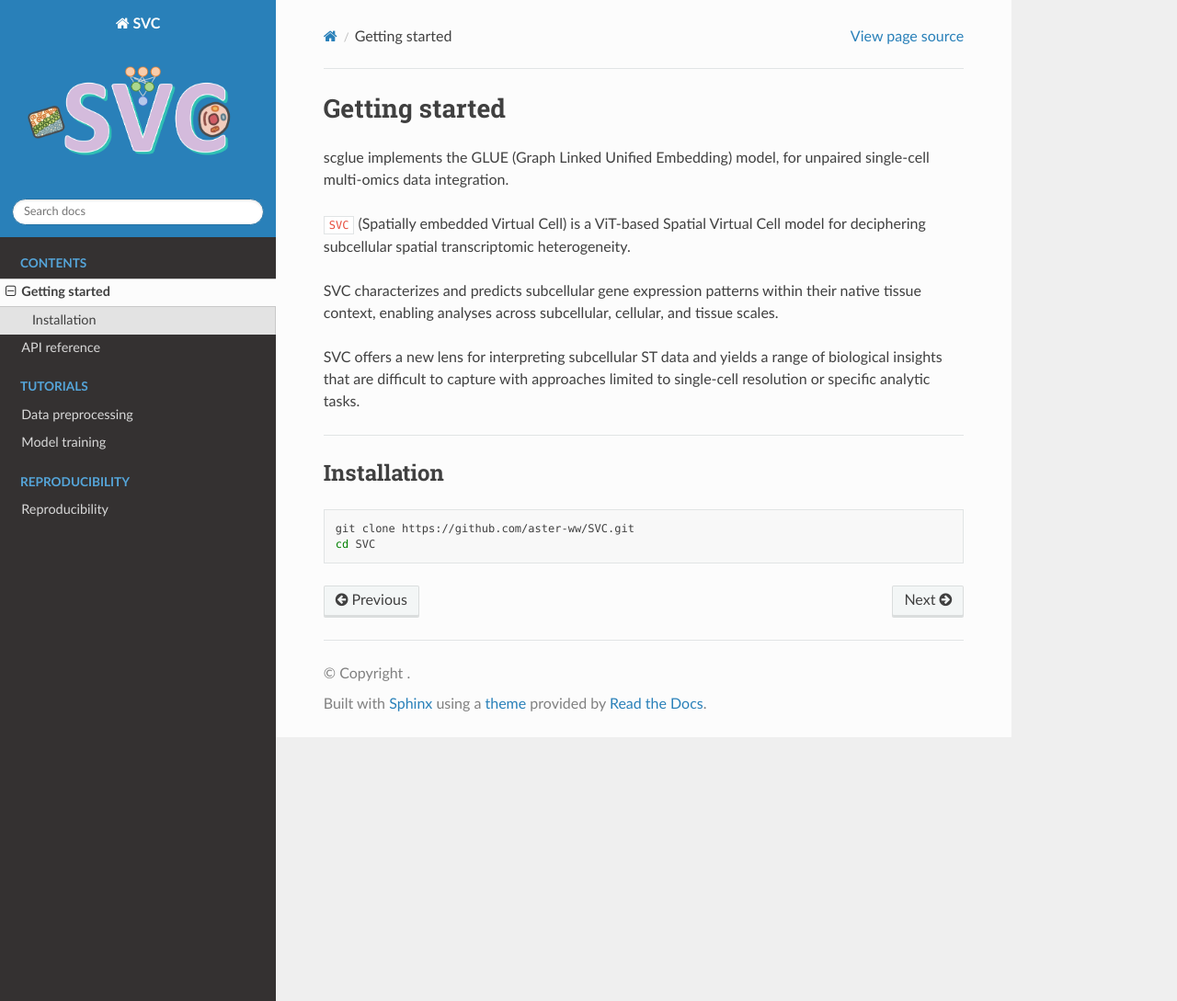
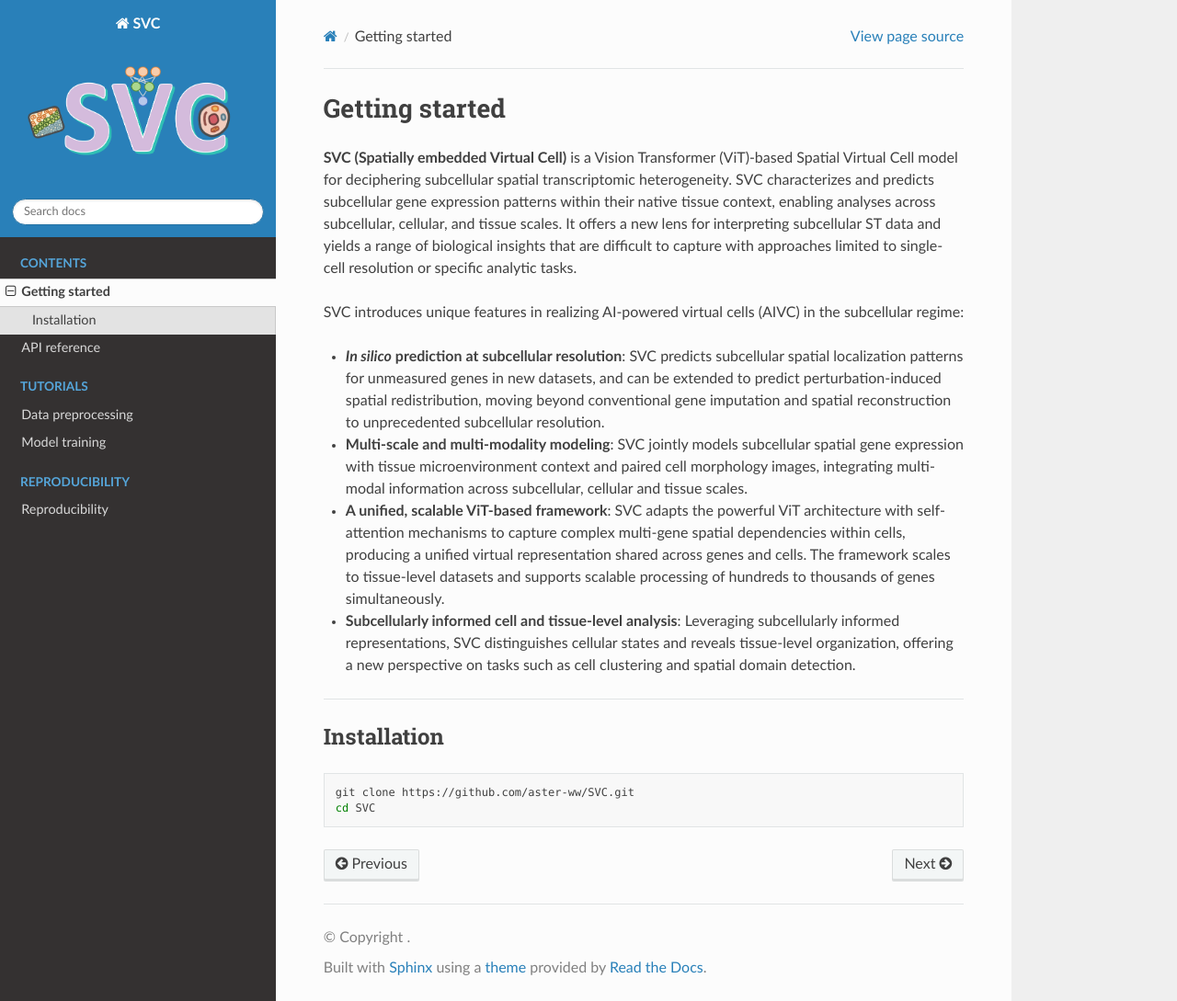
Before and after one commit to aster-ww/SVC, a Sphinx documentation site: the page built from docs/source/getting_started.md, in a window 1280 px wide and 1089 px high. Shown: the whole window at 92% size. Built offline with Sphinx 7.4.7 and the Read the Docs theme 3.1.0, drawn with Linux system fonts in a browser that asks for light colours.

Commit message:
Update getting_started

```diff
--- a/docs/source/getting_started.md
+++ b/docs/source/getting_started.md
@@ -1,11 +1,18 @@
 # Getting started
-scglue implements the GLUE (Graph Linked Unified Embedding) model, for unpaired single-cell multi-omics data integration.
 
-`SVC` (Spatially embedded Virtual Cell) is a ViT-based Spatial Virtual Cell model for deciphering subcellular spatial transcriptomic heterogeneity.
+**SVC (Spatially embedded Virtual Cell)** is a Vision Transformer (ViT)-based Spatial Virtual Cell model for deciphering subcellular spatial transcriptomic heterogeneity.
+SVC characterizes and predicts subcellular gene expression patterns within their native tissue context, enabling analyses across subcellular, cellular, and tissue scales.
+It offers a new lens for interpreting subcellular ST data and yields a range of biological insights that are difficult to capture with approaches limited to single-cell resolution or specific analytic tasks.
 
-SVC characterizes and predicts subcellular gene expression patterns within their native tissue context, enabling analyses across subcellular, cellular, and tissue scales.
+SVC introduces unique features in realizing AI-powered virtual cells (AIVC) in the subcellular regime:
 
-SVC offers a new lens for interpreting subcellular ST data and yields a range of biological insights that are difficult to capture with approaches limited to single-cell resolution or specific analytic tasks.
+- ***In silico* prediction at subcellular resolution**: SVC predicts subcellular spatial localization patterns for unmeasured genes in new datasets, and can be extended to predict perturbation-induced spatial redistribution, moving beyond conventional gene imputation and spatial reconstruction to unprecedented subcellular resolution.
+
+- **Multi-scale and multi-modality modeling**: SVC jointly models subcellular spatial gene expression with tissue microenvironment context and paired cell morphology images, integrating multi-modal information across subcellular, cellular and tissue scales.
+
+- **A unified, scalable ViT-based framework**: SVC adapts the powerful ViT architecture with self-attention mechanisms to capture complex multi-gene spatial dependencies within cells, producing a unified virtual representation shared across genes and cells. The framework scales to tissue-level datasets and supports scalable processing of hundreds to thousands of genes simultaneously.
+
+- **Subcellularly informed cell and tissue-level analysis**: Leveraging subcellularly informed representations, SVC distinguishes cellular states and reveals tissue-level organization, offering a new perspective on tasks such as cell clustering and spatial domain detection.
 
 ---
 
```
